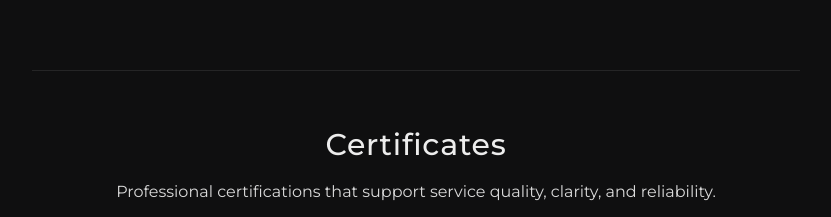
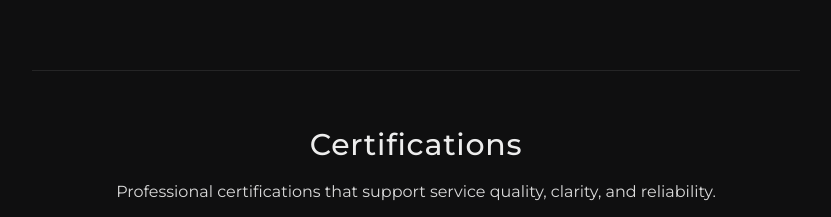
Before and after one commit to cameronhilliard/portfolio-2025, a Next.js app: page / in a window 1280 px wide. Shown: the part 1520-1737 px from the top of the page, without its empty margins (224-1055 px from the left). Built offline with nearby package versions, Linux system fonts and the light colour scheme; what tailwindcss-animated would draw is missing.

Commit message:
changed menu as well

```diff
--- a/src/app/components/Homepage.js
+++ b/src/app/components/Homepage.js
@@ -170,7 +170,7 @@ const Homepage = () => {
   {/* header */}
   <div className="text-center">
     <h2 className="font-mont text-2xl sm:text-3xl tracking-wide font-medium text-[#EDEDED]">
-      Certificates
+      Certifications
     </h2>
     <p className="mt-4 mx-auto max-w-2xl font-mont text-[#DADADA] leading-relaxed">
       Professional certifications that support service quality, clarity, and reliability.
--- a/src/app/components/Menu.js
+++ b/src/app/components/Menu.js
@@ -13,7 +13,6 @@ const Menu = () => {
     { name: "About", href: "#aboutpage" },
     { name: "Areas", href: "#skillspage" },
     { name: "Certificates", href: "#certspage" },
-    { name: "Projects", href: "#projectspage" },
     { name: "Contact", href: "#contactpage" },
   ];
 
```
